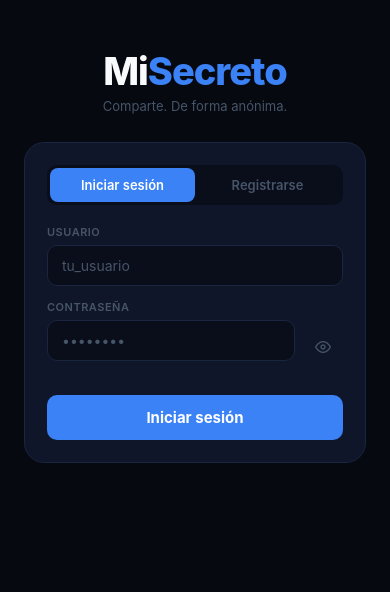
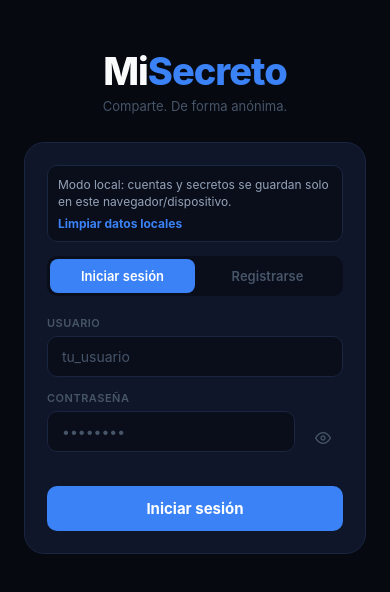
Before and after one commit to Grser/misecreto, a React Native app: screen / in a window 390 px wide. Shown: the top 592 px of the page. Built offline with nearby package versions, Linux system fonts and the light colour scheme.

Commit message:
Add local mode notice and local data reset action on auth

```diff
--- a/src/screens/AuthScreen.js
+++ b/src/screens/AuthScreen.js
@@ -4,10 +4,12 @@ import {
   View, Text, TouchableOpacity, ScrollView,
   KeyboardAvoidingView, Platform, StyleSheet, Alert,
 } from 'react-native';
+import AsyncStorage from '@react-native-async-storage/async-storage';
 import { Feather } from '@expo/vector-icons';
 import { T, COUNTRIES } from '../lib/theme';
 import { authApi } from '../lib/api';
 import { Input, BtnPrimary, Card } from '../components/Atoms';
+import { SSK, UK, SK, NK } from '../lib/storage';
 
 const AVATAR_COUNT = 8;
 
@@ -70,6 +72,34 @@ export default function AuthScreen({ onLogin }) {
     setBusy(false);
   };
 
+  const clearLocalData = () => {
+    Alert.alert(
+      'Limpiar datos locales',
+      'Esto borrará cuentas, sesión y secretos guardados en este dispositivo.',
+      [
+        { text: 'Cancelar', style: 'cancel' },
+        {
+          text: 'Limpiar',
+          style: 'destructive',
+          onPress: async () => {
+            try {
+              await Promise.all([
+                AsyncStorage.removeItem(SSK),
+                AsyncStorage.removeItem(UK),
+                AsyncStorage.removeItem(SK),
+                AsyncStorage.removeItem(NK),
+              ]);
+              setErr('');
+              Alert.alert('Datos locales limpiados', 'Ya podés volver a iniciar sesión o crear una cuenta.');
+            } catch {
+              Alert.alert('No se pudo limpiar', 'Intentá cerrar y abrir la app nuevamente.');
+            }
+          },
+        },
+      ],
+    );
+  };
+
   const selCountry = cOf => COUNTRIES.find(c => c.code === cOf) || COUNTRIES[0];
 
   return (
@@ -84,6 +114,15 @@ export default function AuthScreen({ onLogin }) {
 
         {/* Card */}
         <Card style={styles.card}>
+          <View style={styles.localModeBox}>
+            <Text style={styles.localModeTxt}>
+              Modo local: cuentas y secretos se guardan solo en este navegador/dispositivo.
+            </Text>
+            <TouchableOpacity onPress={clearLocalData}>
+              <Text style={styles.localModeAction}>Limpiar datos locales</Text>
+            </TouchableOpacity>
+          </View>
+
           {/* Tabs */}
           <View style={styles.tabRow}>
             {[['login','Iniciar sesión'],['reg','Registrarse']].map(([m, l]) => (
@@ -182,6 +221,9 @@ const styles = StyleSheet.create({
   logoText:  { fontSize: 38, fontWeight: '800', color: '#f8fafc', letterSpacing: -1 },
   logoSub:   { fontSize: 13, color: T.text3, marginTop: 4 },
   card:      { width: '100%', maxWidth: 400, padding: 22, borderRadius: 20 },
+  localModeBox: { backgroundColor: T.bg2, borderWidth: 1, borderColor: T.border, borderRadius: 10, padding: 10, marginBottom: 14, gap: 6 },
+  localModeTxt: { color: T.text2, fontSize: 12, lineHeight: 17 },
+  localModeAction: { color: T.blue, fontSize: 12, fontWeight: '700' },
   tabRow:    { flexDirection: 'row', backgroundColor: T.bg2, borderRadius: 10, padding: 3, marginBottom: 20 },
   tabBtn:    { flex: 1, paddingVertical: 9, borderRadius: 8, alignItems: 'center' },
   tabBtnActive: { backgroundColor: T.blue },
```
